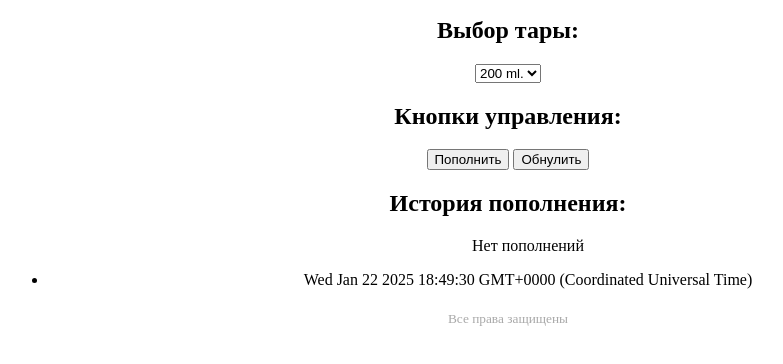
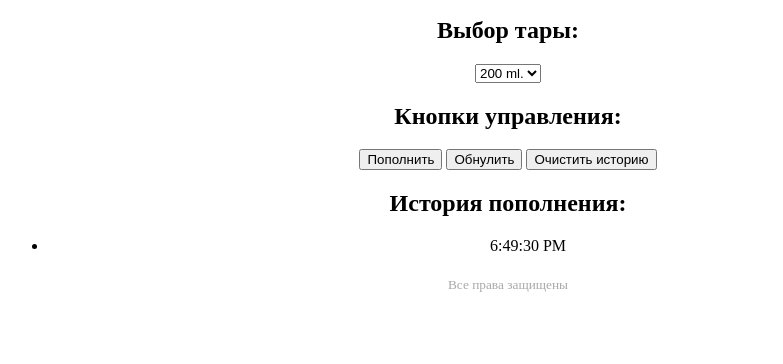
Before and after one commit to greenworker548/appWater, a plain HTML site: page index.html in a window 1280 px wide. Both pictures are taken after a click on the button "Пополнить". Shown: the part 148-512 px from the top of the page, without its empty margins (132-915 px from the left). Drawn offline with Linux system fonts and the light colour scheme; no server answers.

Commit message:
refact AI

```diff
--- a/index.html
+++ b/index.html
@@ -29,6 +29,7 @@
             <h2>Кнопки управления:</h2>
             <button type="button" class="increment-value">Пополнить</button>
             <button type="button" class="reset-value">Обнулить</button>
+            <button type="button" class="reset-value">Очистить историю</button>
         </section>
         <section>
             <h2>История пополнения:</h2>
--- a/index.js
+++ b/index.js
@@ -1,100 +1,101 @@
-// начальный объект значений
-const initialData = {
+// Хранилище данных состояния
+const state = {
     currentValue: 0,
-    dayValue: 0
+    dayValue: 0,
+    history: []
+};
+
+// DOM элементы
+const dom = {
+    currentValueNode: document.querySelector(".current-value"),
+    dayValueNode: document.querySelector(".day-value"),
+    buttonAddValueNode: document.querySelector(".increment-value"),
+    buttonResetValueNode: document.querySelector(".reset-value"),
+    selectValueNode: document.querySelector(".select-value"),
+    listHistoryNode: document.querySelector(".history-value"),
+    historyTemplate: document.querySelector("template").content.querySelector(".history-item")
+};
+
+// Функция обновления DOM
+function updateUI() {
+    dom.currentValueNode.textContent = state.currentValue;
+    dom.dayValueNode.textContent = state.dayValue;
+    renderHistory();
 }
 
-// начальный массив истории пополнения
-const intialHistoryData = []
-
-// узлы из DOM дерева
-const currentValueNode = document.querySelector(".current-value")
-const dayValueNode = document.querySelector(".day-value")
-const buttonAddValueNode = document.querySelector(".increment-value")
-const buttonResetValueNode = document.querySelector(".reset-value")
-const selectValueNode = document.querySelector(".select-value")
-const template = document.querySelector("template")
-const listHistoryNode = document.querySelector(".history-value")
-const listHistoryItemNode = template.content.querySelector(".history-item")
-
-// рендер вставки цифр в узлы
-function render(data) {
-    currentValueNode.textContent = data.currentValue
-    dayValueNode.textContent = data.dayValue
+// Рендер истории
+function renderHistory() {
+    dom.listHistoryNode.innerHTML = ""; // Очистка списка
+    state.history.forEach(item => {
+        const listElem = dom.historyTemplate.cloneNode(true);
+        listElem.textContent = item;
+        dom.listHistoryNode.append(listElem);
+    });
 }
 
-// функция запроса значений с сервера и заполнения локального хранилища значений
-// так же получение данных от пользователя, если дневная норма пустая
-async function renderData() {
-    const response = await fetch("http://localhost:3000/water")
-    const data = await response.json()
+// Получение данных с сервера
+async function fetchData() {
+    try {
+        const response = await fetch("http://localhost:3000/water");
+        const [data] = await response.json();
 
-    initialData.currentValue = data[0].currentValueWater
+        state.currentValue = data.currentValueWater;
+        if (data.valueWaterDay === 0) {
+            state.dayValue = getUserDayValue();
+            await updateDataOnServer();
+        } else {
+            state.dayValue = data.valueWaterDay;
+        }
 
-    if(data[0].valueWaterDay == 0) {
-        const userValue = +prompt("Введите дневную норму воды!")
-        initialData.dayValue = userValue
-        updateData(initialData.currentValue, initialData.dayValue)
-    } else {
-        initialData.dayValue = data[0].valueWaterDay
+        updateUI();
+    } catch (error) {
+        console.error("Ошибка загрузки данных:", error);
     }
-
-    render(initialData)
 }
 
-function renderHistiryData() {
-    intialHistoryData.map((item) => {
-        const listElem = listHistoryItemNode.cloneNode(true)
-        listElem.textContent = item
-
-        listHistoryNode.append(listElem)
-    })
+// Запрос дневной нормы от пользователя
+function getUserDayValue() {
+    return +prompt("Введите дневную норму воды!") || 0;
 }
 
-// функция отправления POST запроса для обновления значений на сервере
-function updateData(newCurrentValue, newDayWalue) {
-    fetch("http://localhost:3000/water/1", {
-        method: "PUT",
-        body: JSON.stringify({
-            "id": 1,
-            "currentValueWater": newCurrentValue,
-            "valueWaterDay": newDayWalue
-        })
-    })
+// Обновление данных на сервере
+async function updateDataOnServer() {
+    try {
+        await fetch("http://localhost:3000/water/1", {
+            method: "PUT",
+            headers: { "Content-Type": "application/json" },
+            body: JSON.stringify({
+                id: 1,
+                currentValueWater: state.currentValue,
+                valueWaterDay: state.dayValue
+            })
+        });
+    } catch (error) {
+        console.error("Ошибка обновления данных на сервере:", error);
+    }
 }
 
-// функция рендера локала при изменении и запуска обновления сервера
-function addValueWater() {
-    const selectValue = +selectValueNode.value
-    const dataValue = initialData.currentValue
-    const sumValue = dataValue + selectValue
-
-    initialData.currentValue = sumValue
-
-    updateData(sumValue, initialData.dayValue)
-
-    writeHistryItem()
-    renderHistiryData()
-
-    render(initialData)
+// Добавление воды
+function addWaterValue() {
+    const increment = +dom.selectValueNode.value || 0;
+    state.currentValue += increment;
+    state.history.push(new Date().toLocaleTimeString());
+    updateDataOnServer();
+    updateUI();
 }
 
-// функция обнуления значения дневной нормы
+// Сброс текущего значения
 function resetCurrentValue() {
-    initialData.currentValue = 0
-
-    updateData(0, initialData.dayValue)
-
-    render(initialData)
+    state.currentValue = 0;
+    updateDataOnServer();
+    updateUI();
 }
 
-function writeHistryItem() {
-    const time = new Date()
-
-    intialHistoryData.push(time)
+// Обработчики событий
+function setupEventListeners() {
+    document.addEventListener("DOMContentLoaded", fetchData);
+    dom.buttonAddValueNode.addEventListener("click", addWaterValue);
+    dom.buttonResetValueNode.addEventListener("click", resetCurrentValue);
 }
 
-// обработчики событий
-document.addEventListener("DOMContentLoaded", renderData)
-buttonAddValueNode.addEventListener("click", addValueWater)
-buttonResetValueNode.addEventListener("click", resetCurrentValue)
+setupEventListeners();
```
